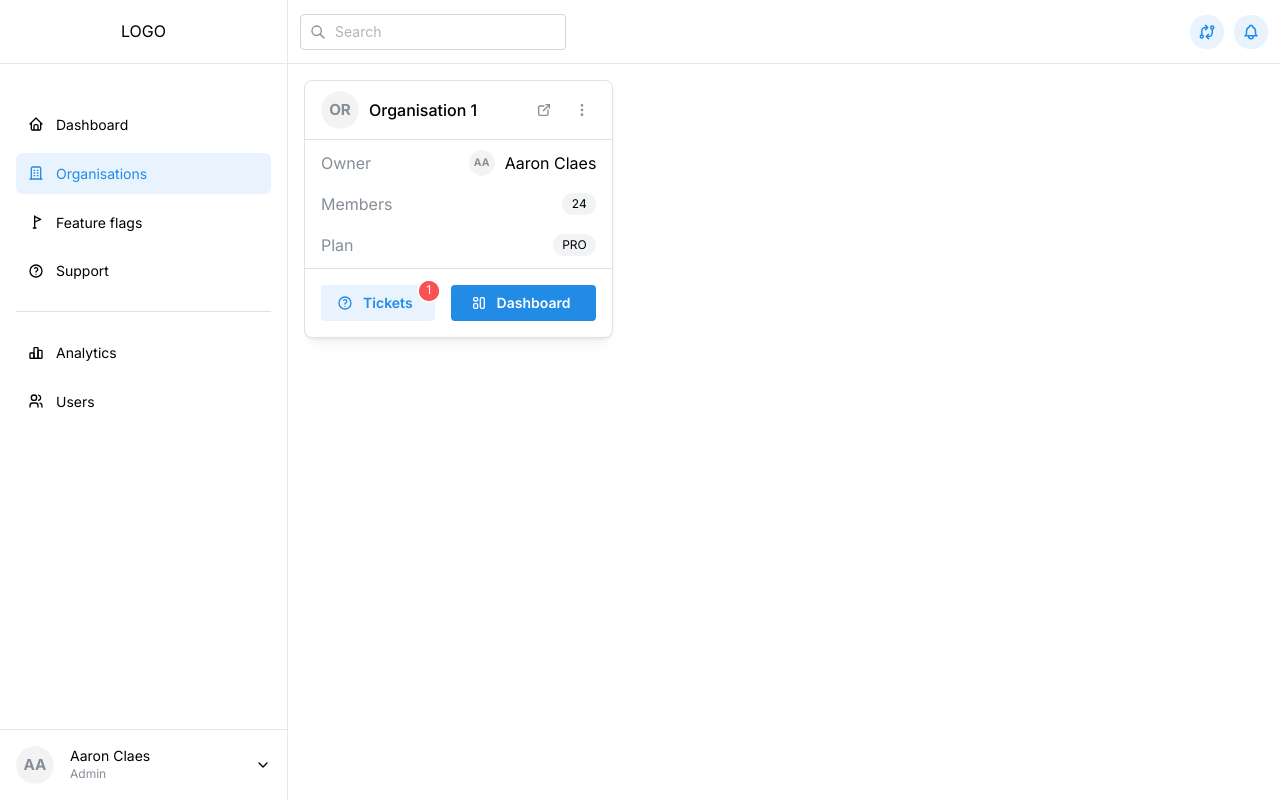
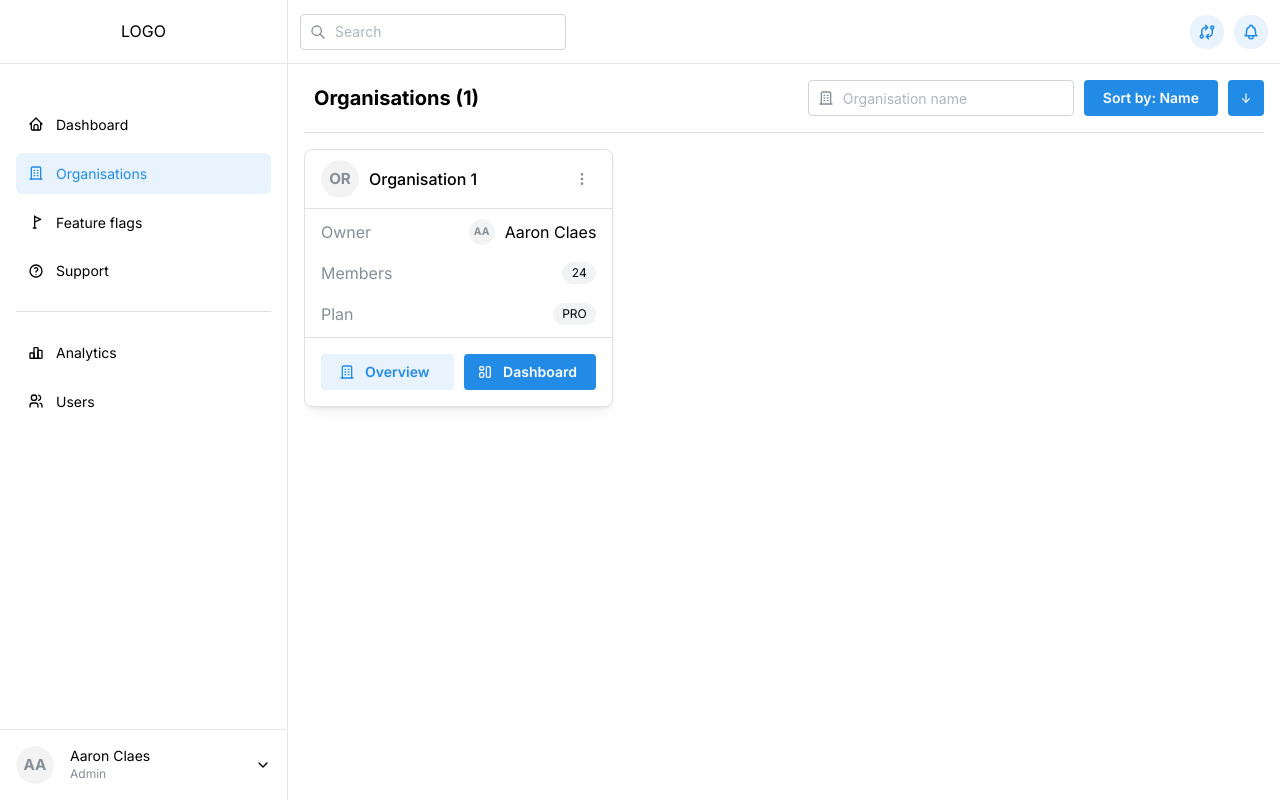
Before and after one commit to AaronClaes/org-manager, a Next.js app: page /dashboard/organisations in a window 1280 px wide. Built offline with nearby package versions, Linux system fonts and the light colour scheme.

Commit message:
feat: add search and sort UI

```diff
--- a/src/app/(main)/dashboard/organisations/_components/OrganisationCard.tsx
+++ b/src/app/(main)/dashboard/organisations/_components/OrganisationCard.tsx
@@ -5,7 +5,6 @@ import {
   Card,
   CardSection,
   Group,
-  Indicator,
   Menu,
   MenuDropdown,
   MenuItem,
@@ -15,11 +14,11 @@ import {
   Text,
 } from "@mantine/core";
 import {
+  IconBuilding,
   IconChartBar,
   IconDotsVertical,
   IconExternalLink,
   IconForbid,
-  IconHelp,
   IconLayout,
   IconPencil,
 } from "@tabler/icons-react";
@@ -47,16 +46,12 @@ export default function OrganisationCard({
             <Text fw={500}>{organisation.name}</Text>
           </Group>
           <Group gap="xs">
-            <ActionIcon variant="subtle" color="gray">
-              <IconExternalLink size={16} />
-            </ActionIcon>
             <Menu withinPortal position="bottom-end" shadow="sm">
               <MenuTarget>
                 <ActionIcon variant="subtle" color="gray">
                   <IconDotsVertical size={16} />
                 </ActionIcon>
               </MenuTarget>
-
               <MenuDropdown>
                 <MenuItem leftSection={<IconPencil size={14} />}>Edit</MenuItem>
                 <MenuItem leftSection={<IconChartBar size={14} />}>
@@ -90,23 +85,14 @@ export default function OrganisationCard({
         </Stack>
       </CardSection>
       <CardSection withBorder inheritPadding py="md">
-        <Group>
-          <Indicator
+        <Group gap="xs">
+          <Button
             className="flex-1"
-            size={24}
-            offset={6}
-            color="red"
-            withBorder
-            label="1"
+            leftSection={<IconBuilding size={16} />}
+            variant="light"
           >
-            <Button
-              className="w-full"
-              leftSection={<IconHelp size={16} />}
-              variant="light"
-            >
-              Tickets
-            </Button>
-          </Indicator>
+            Overview
+          </Button>
           <Button leftSection={<IconLayout size={16} />} className="flex-1">
             Dashboard
           </Button>
--- a/src/app/(main)/dashboard/organisations/page.tsx
+++ b/src/app/(main)/dashboard/organisations/page.tsx
@@ -1,5 +1,18 @@
-import { SimpleGrid } from "@mantine/core";
+import {
+  ActionIcon,
+  Button,
+  Divider,
+  Group,
+  Menu,
+  MenuDropdown,
+  MenuItem,
+  MenuTarget,
+  SimpleGrid,
+  Text,
+  TextInput,
+} from "@mantine/core";
 import OrganisationCard from "./_components/OrganisationCard";
+import { IconArrowDown, IconArrowUp, IconBuilding } from "@tabler/icons-react";
 
 const organisations = [
   {
@@ -15,6 +28,44 @@ const organisations = [
 export default function OrganisationsPage() {
   return (
     <>
+      <Group justify="space-between">
+        <Text ml="xs" size="xl" fw={700}>
+          Organisations ({organisations.length})
+        </Text>
+        <Group gap="xs">
+          <TextInput
+            leftSection={<IconBuilding size={16} />}
+            placeholder="Organisation name"
+          />
+          <Menu shadow="md" position="bottom-end">
+            <MenuTarget>
+              <Button>Sort by: Name</Button>
+            </MenuTarget>
+            <MenuDropdown>
+              <MenuItem>Tickets</MenuItem>
+              <MenuItem>Name</MenuItem>
+
+              <MenuItem>Members</MenuItem>
+            </MenuDropdown>
+          </Menu>
+          <Menu shadow="md" position="bottom-end">
+            <MenuTarget>
+              <ActionIcon size="input-sm">
+                <IconArrowDown size={14} />
+              </ActionIcon>
+            </MenuTarget>
+            <MenuDropdown>
+              <MenuItem leftSection={<IconArrowUp size={16} />}>
+                Ascending
+              </MenuItem>
+              <MenuItem leftSection={<IconArrowDown size={16} />}>
+                Descending
+              </MenuItem>
+            </MenuDropdown>
+          </Menu>
+        </Group>
+      </Group>
+      <Divider my="md" />
       <SimpleGrid cols={3}>
         {organisations.map((organisation) => (
           <OrganisationCard
```
